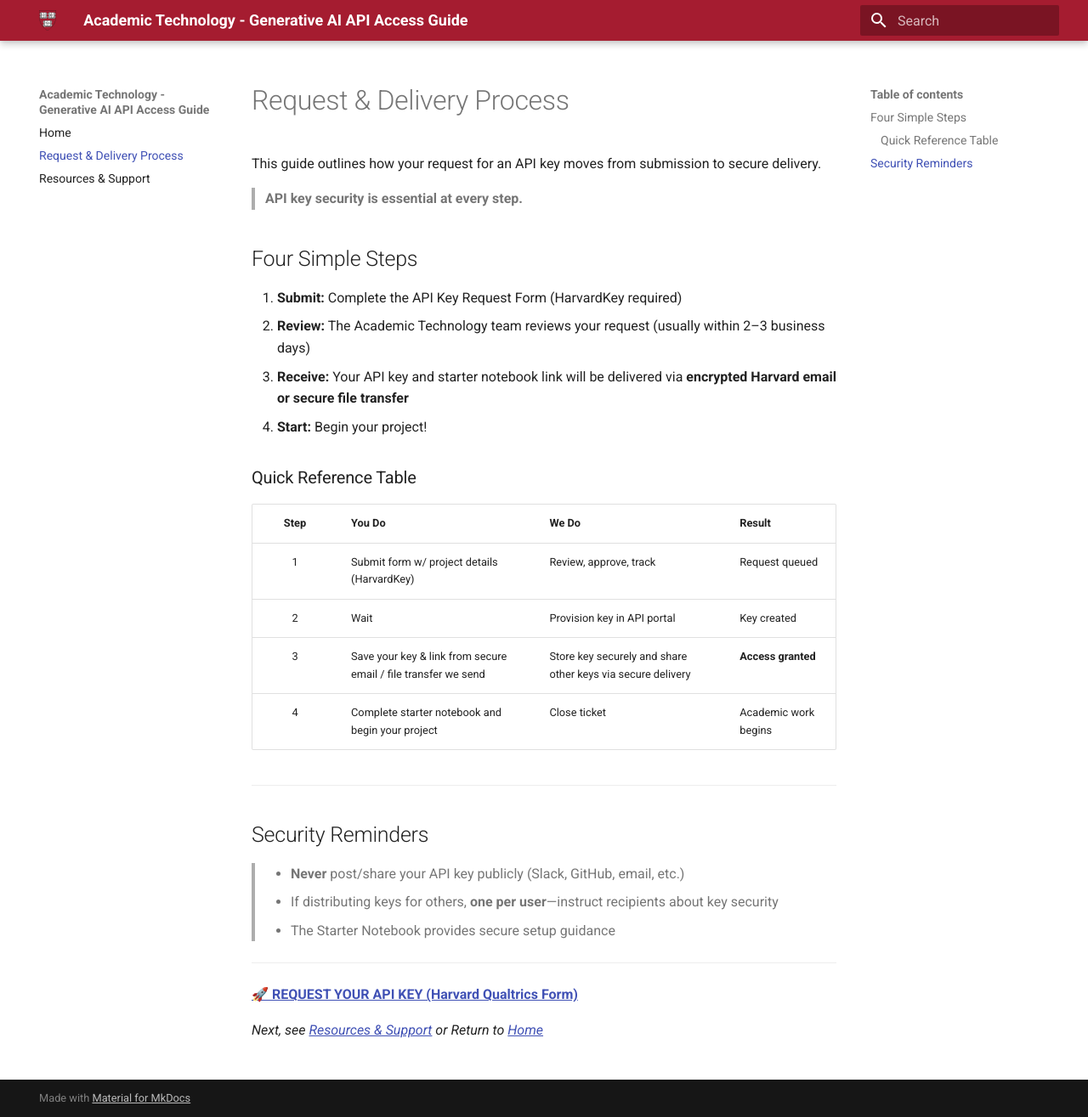
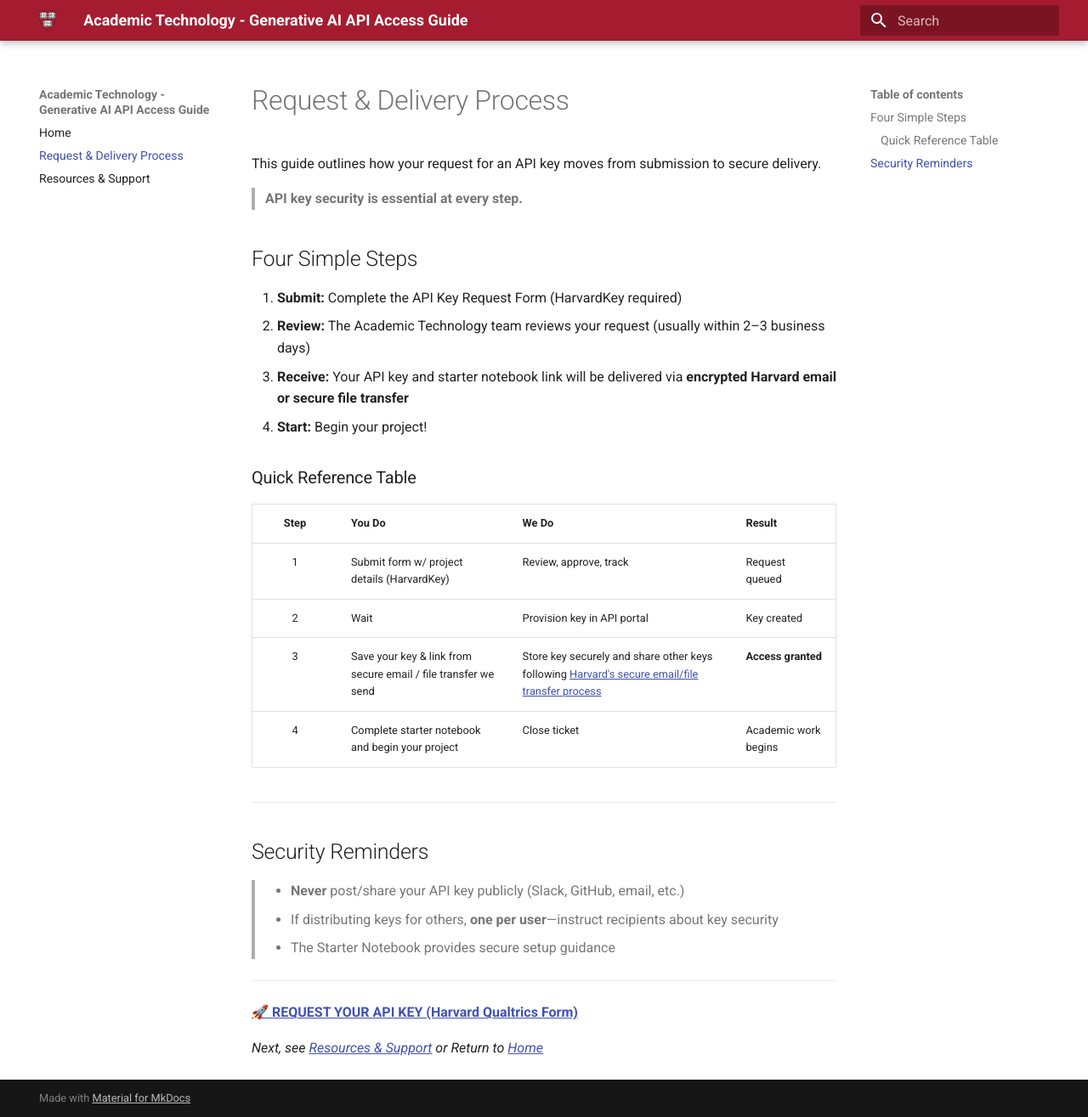
Before and after one commit to Harvard-ATG/generative-ai-api-starter-notebook, an MkDocs documentation site: the page built from docs/process.md, in a window 1280 px wide and 1315 px high. Shown: the whole window at 85% size. Built offline with MkDocs 1.6.1 and Material for MkDocs 9.7.7, drawn with Linux system fonts in a browser that asks for light colours.

```diff
--- a/docs/process.md
+++ b/docs/process.md
@@ -17,7 +17,7 @@ This guide outlines how your request for an API key moves from submission to sec
 | :---: | :--- | :--- | :--- |
 | 1 | Submit form w/ project details (HarvardKey) | Review, approve, track | Request queued |
 | 2 | Wait | Provision key in API portal | Key created |
-| 3 | Save your key & link from secure email / file transfer we send | Store key securely and share other keys via secure delivery | **Access granted** |
+| 3 | Save your key & link from secure email / file transfer we send | Store key securely and share other keys following [Harvard's secure email/file transfer process](https://harvard.service-now.com/ithelp?id=kb_article&sys_id=3c725c7d47016950566cf147536d43ff) | **Access granted** |
 | 4 | Complete starter notebook and begin your project | Close ticket | Academic work begins |
 
 ---
```
Also changed, not shown: docs/resources.md (+1 -0 lines).
